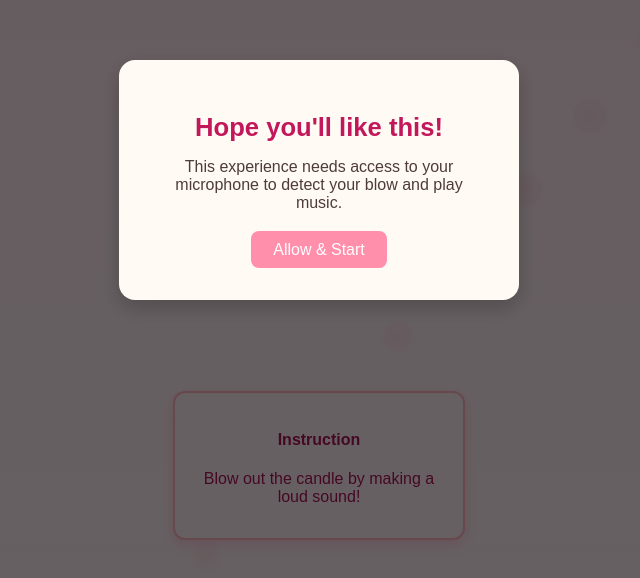
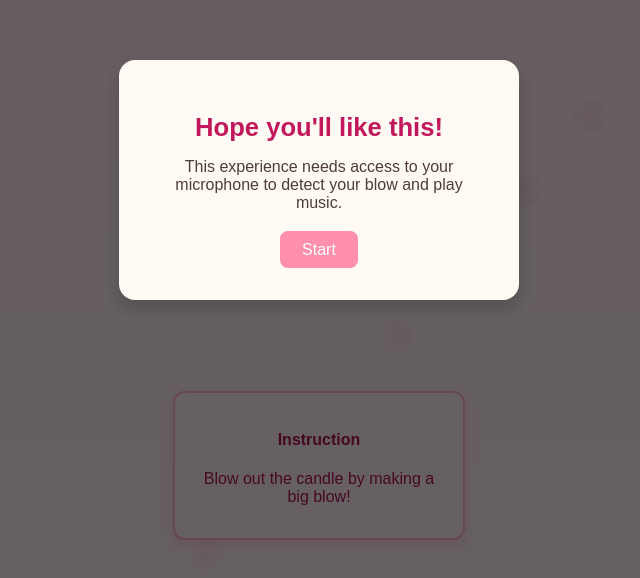
Before and after one commit to Blyn04/interactive-web, a React (Create React App) app: page / in a window 1280 px wide. Shown: the part 220-798 px from the top of the page, without its empty margins (321-961 px from the left). Built offline with nearby package versions, Linux system fonts and the light colour scheme.

Commit message:
INSTRUCTION UPDATE

```diff
--- a/src/App.js
+++ b/src/App.js
@@ -32,6 +32,7 @@ const App = () => {
       }).catch((e) => {
         console.warn("❌ Audio unlock failed:", e);
       });
+
     } catch (e) {
       console.warn("❌ Audio creation failed:", e);
     }
@@ -47,6 +48,7 @@ const App = () => {
     if (isBlownOut && micReady && audioUnlocked && audioRef.current) {
       audioRef.current.play().then(() => {
         console.log("🎵 Birthday song playing");
+
       }).catch((e) => {
         console.warn("❌ Audio still blocked:", e);
       });
@@ -61,13 +63,10 @@ const App = () => {
       <div className="App">
         <BackgroundAnimation />
 
-        {/* 🎉 Show title only after mic permission */}
         {permissionGranted && <BirthdayTitle />}
 
-        {/* 🎂 Show cake only after permission */}
         {permissionGranted && <CakeNCandle isBlownOut={isBlownOut} />}
 
-        {/* 🎤 Start mic listening only after permission */}
         {!isBlownOut && permissionGranted && (
           <MicDetector
             onBlowOut={blowOutCandle}
@@ -88,10 +87,9 @@ const App = () => {
 
       <div className="instruction-card">
         <h4>Instruction</h4>
-        <p>Blow out the candle by making a loud sound!</p>
+        <p>Blow out the candle by making a big blow!</p>
       </div>
 
-      {/* 🔒 Show mic permission modal first */}
       {!permissionGranted && (
         <MicPermissionModal onAllow={() => setPermissionGranted(true)} />
       )}
--- a/src/components/MicPermissionModal.js
+++ b/src/components/MicPermissionModal.js
@@ -7,7 +7,7 @@ const MicPermissionModal = ({ onAllow }) => {
       <div className="mic-modal">
         <h2>Hope you'll like this!</h2>
         <p>This experience needs access to your microphone to detect your blow and play music.</p>
-        <button className="start-button" onClick={onAllow}>Allow & Start</button>
+        <button className="start-button" onClick={onAllow}>Start</button>
       </div>
     </div>
   );
```
